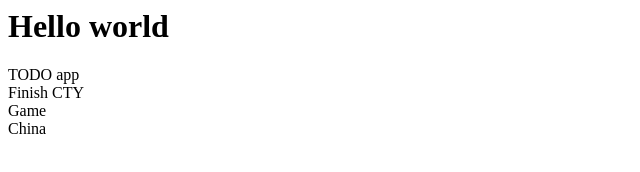
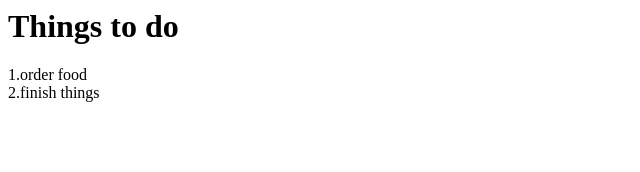
Before and after one commit to jackymai123/todo_app_front_end, a plain HTML site: page index.html in a window 1280 px wide. Shown: the whole page, without its empty margins (0-640 px from the left). Drawn offline with Linux system fonts and the light colour scheme.

Commit message:
adding html tags

```diff
--- a/index.html
+++ b/index.html
@@ -1,6 +1,12 @@
-<h1>Hello world</h1>
-<p>TODO app<br>
-Finish CTY<br>
-Game<br>
-China<br>
-</p>
+<html>
+<head>
+    <title> TODO app</title>
+</head>
+<body>
+    <h1>Things to do</h1>
+    <p>
+        1.order food<br>
+    2.finish things<br>
+        </p>
+</body>
+</html>
```
